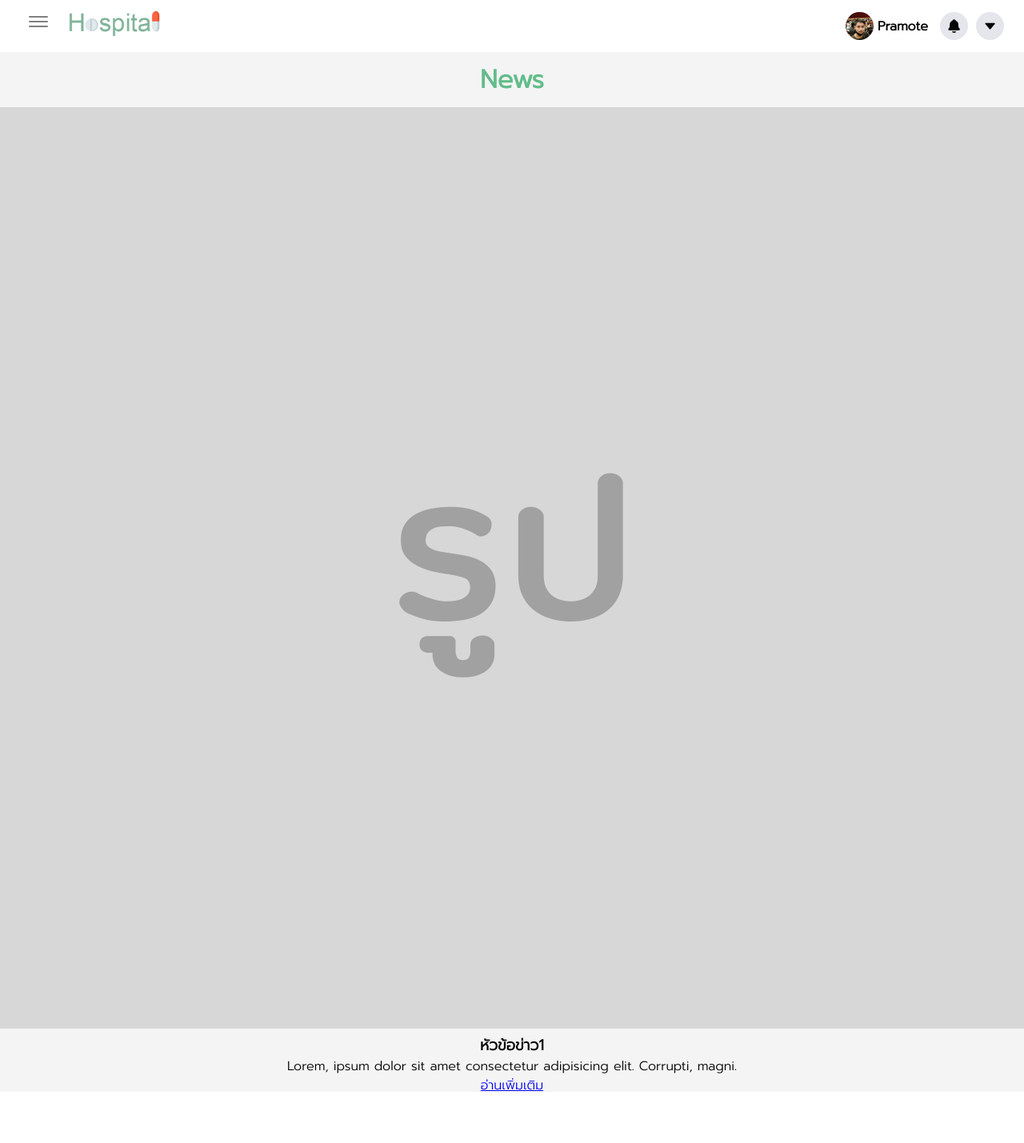
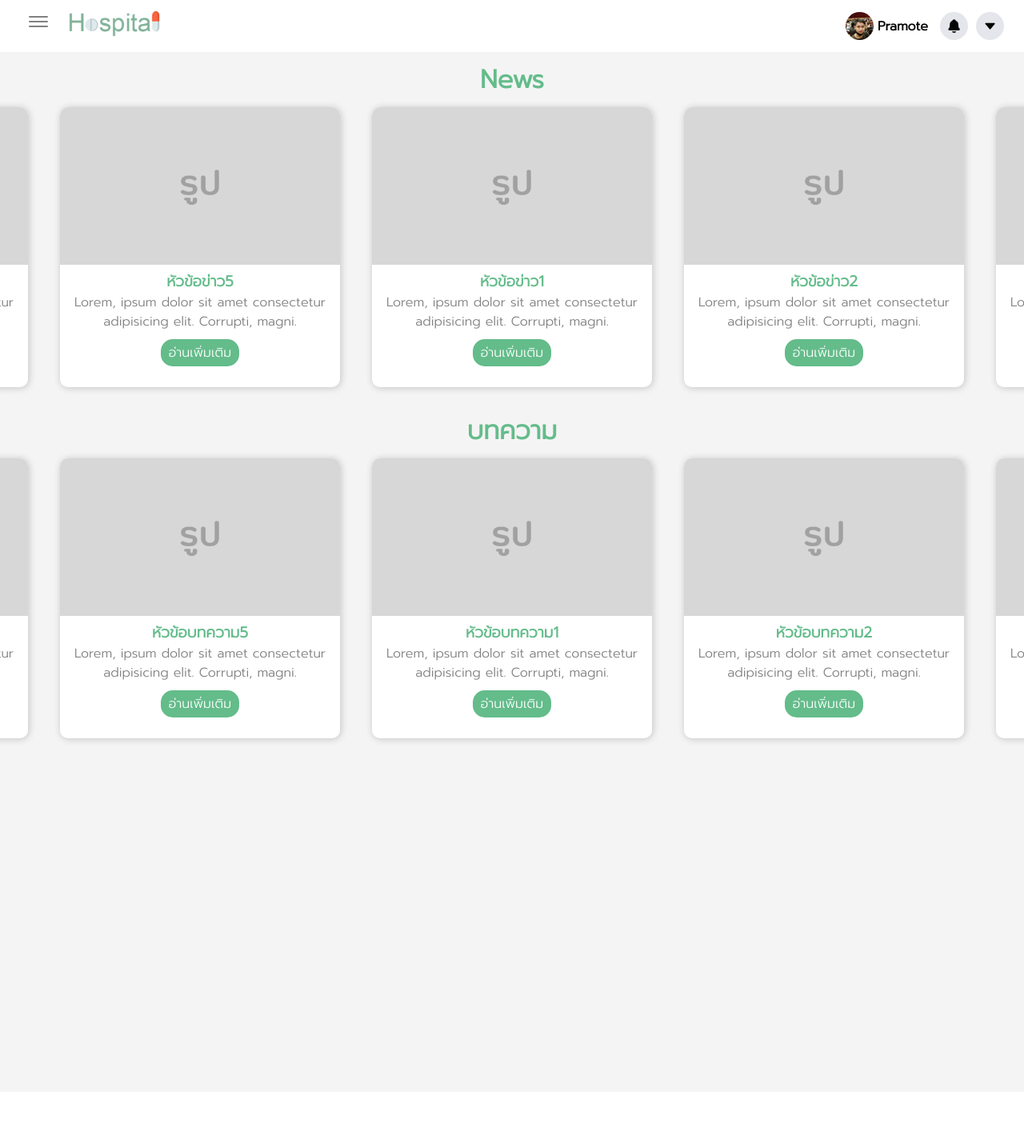
Before and after one commit to yoki31/FPPY.github.io, a Django app: page / in a window 1280 px wide. Shown: the whole page at 80% size. Run offline with Django 3.2, Linux system fonts and the light colour scheme.

Commit message:
add css to index

```diff
--- a/static/css/style-about.css
+++ b/static/css/style-about.css
@@ -111,5 +111,38 @@
   .area-content h1 {
     color: #63bc8a;
     margin: 10px; }
+  .area-content .card-slide-area {
+    position: relative;
+    max-width: 100%;
+    margin-bottom: 20px; }
+  .area-content .swiper-slide {
+    background-position: center;
+    background-size: cover;
+    width: 350px;
+    min-height: 350px;
+    background-color: white;
+    margin: 0 20px;
+    border-radius: 10px;
+    box-shadow: 1px 1px 10px rgba(0, 0, 0, 0.2);
+    overflow: hidden; }
+    .area-content .swiper-slide .news-card img {
+      width: 100%; }
+    .area-content .swiper-slide .news-card .news-topic {
+      color: #63bc8a; }
+    .area-content .swiper-slide .news-card .details {
+      color: gray; }
+    .area-content .swiper-slide .news-card .read-more {
+      position: relative;
+      display: inline-block;
+      padding: 5px 10px;
+      background: #63bc8a;
+      color: white;
+      border-radius: 15px;
+      text-decoration: none;
+      margin-top: 10px;
+      margin-bottom: 10px; }
+  .area-content .swiper-3d .swiper-slide-shadow-left,
+  .area-content .swiper-3d .swiper-slide-shadow-right {
+    background-image: none; }
 
 /*# sourceMappingURL=style-about.css.map */
--- a/static/scss/style-about.scss
+++ b/static/scss/style-about.scss
@@ -175,53 +175,53 @@ $Topiccolor: #63bc8a;
         margin: 10px;
     }
 
-    // .card-slide-area {
-    //     position: relative;
-    //     max-width: 100%;
-    //     margin-bottom: 20px;
-    // }
+    .card-slide-area {
+        position: relative;
+        max-width: 100%;
+        margin-bottom: 20px;
+    }
 
-    // .swiper-slide {
-    //     background-position: center;
-    //     background-size: cover;
-    //     width: 350px;
-    //     min-height: 350px;
-    //     background-color: $Cardcolor;
-    //     margin: 0 20px;
-    //     border-radius: 10px;
-    //     box-shadow: 1px 1px 10px rgba(0,0,0,0.2);
-    //     overflow: hidden;
+    .swiper-slide {
+        background-position: center;
+        background-size: cover;
+        width: 350px;
+        min-height: 350px;
+        background-color: $Cardcolor;
+        margin: 0 20px;
+        border-radius: 10px;
+        box-shadow: 1px 1px 10px rgba(0,0,0,0.2);
+        overflow: hidden;
 
-    //     .news-card {
-    //         img {
-    //             width: 100%;
-    //         }
+        .news-card {
+            img {
+                width: 100%;
+            }
 
-    //         .news-topic {
-    //             color: $Topiccolor;
-    //         }
+            .news-topic {
+                color: $Topiccolor;
+            }
 
-    //         .details {
-    //             color: gray;
-    //         }
+            .details {
+                color: gray;
+            }
 
-    //         .read-more {
-    //             position: relative;
-    //             display: inline-block;
-    //             padding: 5px 10px;
-    //             background: $Topiccolor;
-    //             color: $Cardcolor;
-    //             border-radius: 15px;
-    //             text-decoration: none;
-    //             margin-top: 10px;
-    //             margin-bottom: 10px;
-    //         }
+            .read-more {
+                position: relative;
+                display: inline-block;
+                padding: 5px 10px;
+                background: $Topiccolor;
+                color: $Cardcolor;
+                border-radius: 15px;
+                text-decoration: none;
+                margin-top: 10px;
+                margin-bottom: 10px;
+            }
 
 
-    //     }
-    // }
-    // .swiper-3d .swiper-slide-shadow-left,
-    // .swiper-3d .swiper-slide-shadow-right {
-    //     background-image: none;
-    // }
+        }
+    }
+    .swiper-3d .swiper-slide-shadow-left,
+    .swiper-3d .swiper-slide-shadow-right {
+        background-image: none;
+    }
 }
```
Also changed, not shown: 1 other file.
